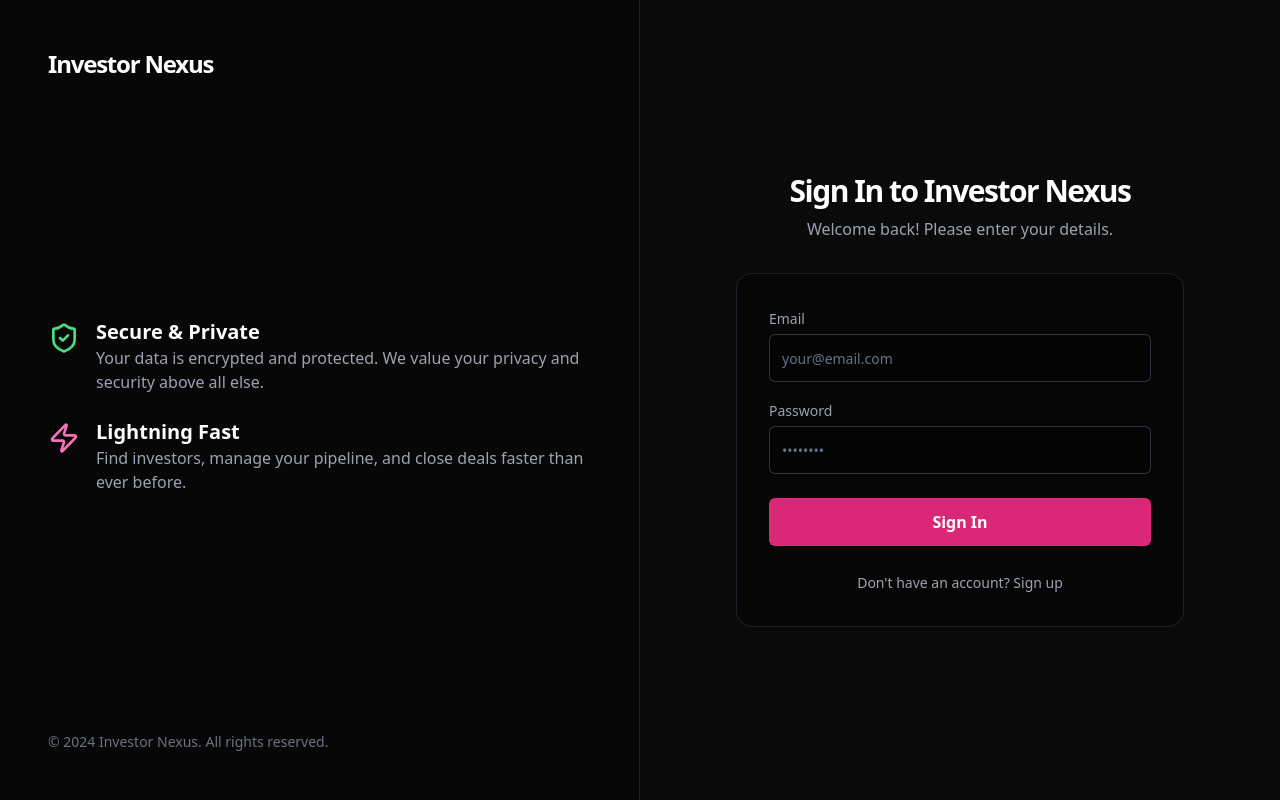
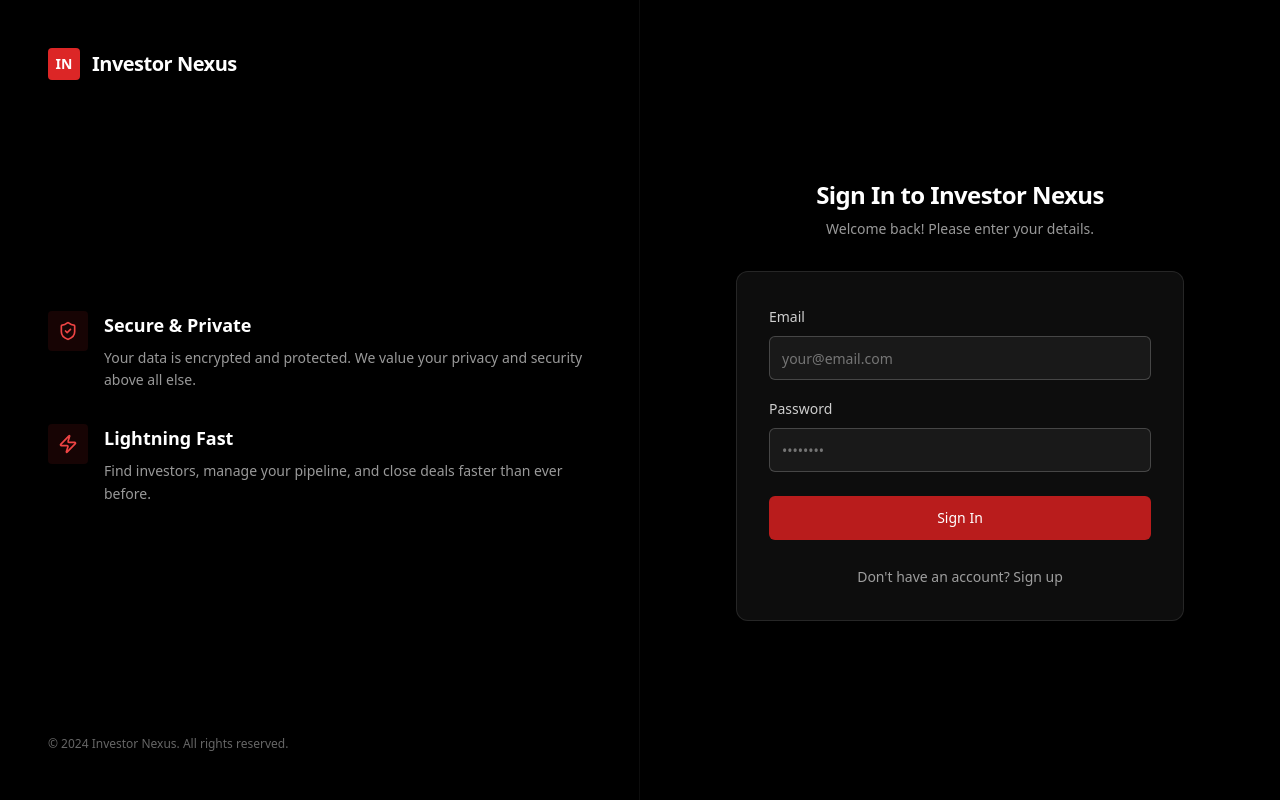
Before and after one commit to nithinworks/investor-nexus-dark, a React (Vite) app: page /auth in a window 1280 px wide. Built offline with nearby package versions, Linux system fonts and the light colour scheme; the HTML template or start-up script is replaced by a standard one; a web font is replaced by a local one.

Commit message:
Fix: Landing page and auth/dashboard styling
-   Restricts the background image to the hero section.
-   Adjusts button colors for better contrast.
-   Sets the overall site background to pure black.
-   Styles auth and dashboard pages to match the new branding.

```diff
--- a/src/components/auth/AuthForm.tsx
+++ b/src/components/auth/AuthForm.tsx
@@ -1,3 +1,4 @@
+
 import { useState } from "react";
 import { Button } from "@/components/ui/button";
 import { Input } from "@/components/ui/input";
@@ -60,7 +61,7 @@ const AuthForm = ({ isLogin, onToggle }: AuthFormProps) => {
     <form onSubmit={handleSubmit} className="space-y-6">
       <div className="space-y-4">
         <div>
-          <Label htmlFor="email" className="text-gray-400">
+          <Label htmlFor="email" className="text-white/80 text-sm font-medium">
             Email
           </Label>
           <Input
@@ -69,12 +70,12 @@ const AuthForm = ({ isLogin, onToggle }: AuthFormProps) => {
             value={email}
             onChange={(e) => setEmail(e.target.value)}
             required
-            className="bg-black/20 border-gray-700/80 text-white mt-1 h-12 focus:ring-pink-500 focus:border-pink-500"
+            className="bg-white/5 border-white/20 text-white mt-2 h-11 focus:ring-red-500 focus:border-red-500 placeholder:text-white/40"
             placeholder="your@email.com"
           />
         </div>
         <div>
-          <Label htmlFor="password" className="text-gray-400">
+          <Label htmlFor="password" className="text-white/80 text-sm font-medium">
             Password
           </Label>
           <Input
@@ -83,7 +84,7 @@ const AuthForm = ({ isLogin, onToggle }: AuthFormProps) => {
             value={password}
             onChange={(e) => setPassword(e.target.value)}
             required
-            className="bg-black/20 border-gray-700/80 text-white mt-1 h-12 focus:ring-pink-500 focus:border-pink-500"
+            className="bg-white/5 border-white/20 text-white mt-2 h-11 focus:ring-red-500 focus:border-red-500 placeholder:text-white/40"
             placeholder="••••••••"
           />
         </div>
@@ -91,7 +92,7 @@ const AuthForm = ({ isLogin, onToggle }: AuthFormProps) => {
 
       <Button
         type="submit"
-        className="w-full bg-pink-600 hover:bg-pink-700 text-white h-12 text-base font-semibold"
+        className="w-full bg-red-700 hover:bg-red-800 text-white h-11 text-sm font-medium rounded-md transition-all duration-200"
         disabled={loading}
       >
         {loading ? "Loading..." : isLogin ? "Sign In" : "Sign Up"}
@@ -101,7 +102,7 @@ const AuthForm = ({ isLogin, onToggle }: AuthFormProps) => {
         <button
           type="button"
           onClick={onToggle}
-          className="text-gray-400 hover:text-white text-sm transition-colors"
+          className="text-white/60 hover:text-white text-sm transition-colors"
         >
           {isLogin
             ? "Don't have an account? Sign up"
--- a/src/components/auth/AuthLayout.tsx
+++ b/src/components/auth/AuthLayout.tsx
@@ -1,3 +1,4 @@
+
 import { ReactNode } from "react";
 import { Link } from "react-router-dom";
 import { ShieldCheck } from "lucide-react";
@@ -11,47 +12,54 @@ interface AuthLayoutProps {
 
 const AuthLayout = ({ children, title, subtitle }: AuthLayoutProps) => {
   return (
-    <div className="min-h-screen bg-[#0A0A0A] text-white font-sans">
+    <div className="min-h-screen bg-black text-white font-satoshi">
       <div className="grid grid-cols-1 lg:grid-cols-2 min-h-screen">
-        <div className="hidden lg:flex flex-col justify-between p-12 bg-black/30 border-r border-gray-800/80">
-          <Link to="/" className="text-2xl font-bold tracking-tighter">
-            Investor Nexus
+        <div className="hidden lg:flex flex-col justify-between p-12 bg-black/95 border-r border-white/5">
+          <Link to="/" className="flex items-center space-x-3">
+            <div className="w-8 h-8 rounded bg-red-600 flex items-center justify-center">
+              <span className="text-white font-semibold text-sm">IN</span>
+            </div>
+            <span className="text-xl font-semibold tracking-tight">Investor Nexus</span>
           </Link>
-          <div className="space-y-6">
+          <div className="space-y-8">
             <div className="flex items-start gap-4">
-              <ShieldCheck className="h-8 w-8 text-green-400 mt-1 flex-shrink-0" />
+              <div className="w-10 h-10 rounded bg-red-600/10 flex items-center justify-center flex-shrink-0">
+                <ShieldCheck className="h-5 w-5 text-red-500" />
+              </div>
               <div>
-                <h3 className="text-xl font-semibold">Secure & Private</h3>
-                <p className="text-gray-400">
+                <h3 className="text-lg font-semibold mb-2">Secure & Private</h3>
+                <p className="text-white/60 text-sm leading-relaxed">
                   Your data is encrypted and protected. We value your privacy
                   and security above all else.
                 </p>
               </div>
             </div>
             <div className="flex items-start gap-4">
-              <Zap className="h-8 w-8 text-pink-400 mt-1 flex-shrink-0" />
+              <div className="w-10 h-10 rounded bg-red-600/10 flex items-center justify-center flex-shrink-0">
+                <Zap className="h-5 w-5 text-red-500" />
+              </div>
               <div>
-                <h3 className="text-xl font-semibold">Lightning Fast</h3>
-                <p className="text-gray-400">
+                <h3 className="text-lg font-semibold mb-2">Lightning Fast</h3>
+                <p className="text-white/60 text-sm leading-relaxed">
                   Find investors, manage your pipeline, and close deals faster
                   than ever before.
                 </p>
               </div>
             </div>
           </div>
-          <p className="text-sm text-gray-500">
+          <p className="text-xs text-white/40">
             &copy; 2024 Investor Nexus. All rights reserved.
           </p>
         </div>
-        <main className="flex items-center justify-center p-8">
+        <main className="flex items-center justify-center p-8 bg-black">
           <div className="max-w-md w-full">
             <div className="text-center mb-8">
-              <h2 className="text-3xl font-bold tracking-tighter text-white mb-2">
+              <h2 className="text-2xl font-semibold tracking-tight text-white mb-2">
                 {title}
               </h2>
-              <p className="text-gray-400">{subtitle}</p>
+              <p className="text-white/60 text-sm">{subtitle}</p>
             </div>
-            <div className="bg-black/30 rounded-2xl p-8 border border-gray-800/80">
+            <div className="bg-white/5 rounded-xl p-8 border border-white/10 backdrop-blur-sm">
               {children}
             </div>
           </div>
--- a/src/components/layout/Header.tsx
+++ b/src/components/layout/Header.tsx
@@ -1,3 +1,4 @@
+
 import { useAuth } from "@/hooks/useAuth";
 import { Button } from "@/components/ui/button";
 import { LogOut, User, Settings, LifeBuoy } from "lucide-react";
@@ -16,11 +17,14 @@ const Header = () => {
   const { user, signOut } = useAuth();
 
   return (
-    <header className="fixed top-0 left-0 right-0 z-40 bg-black/50 backdrop-blur-lg border-b border-gray-800/80">
+    <header className="fixed top-0 left-0 right-0 z-40 bg-black/80 backdrop-blur-xl border-b border-white/5">
       <div className="max-w-7xl mx-auto px-4 sm:px-6 lg:px-8">
         <div className="flex justify-between items-center h-20">
-          <Link to="/" className="text-2xl font-bold tracking-tighter">
-            Investor Nexus
+          <Link to="/" className="flex items-center space-x-3">
+            <div className="w-8 h-8 rounded bg-red-600 flex items-center justify-center">
+              <span className="text-white font-semibold text-sm">IN</span>
+            </div>
+            <span className="text-xl font-semibold tracking-tight text-white">Investor Nexus</span>
           </Link>
 
           {user && (
@@ -29,21 +33,21 @@ const Header = () => {
                 <DropdownMenuTrigger asChild>
                   <Button
                     variant="ghost"
-                    className="relative h-10 w-10 rounded-full"
+                    className="relative h-10 w-10 rounded-full hover:bg-white/10"
                   >
                     <Avatar className="h-10 w-10">
                       <AvatarImage
                         src={`https://api.dicebear.com/7.x/pixel-art/svg?seed=${user.id}`}
                         alt="User avatar"
                       />
-                      <AvatarFallback>
+                      <AvatarFallback className="bg-red-600 text-white">
                         {user.email?.[0].toUpperCase()}
                       </AvatarFallback>
                     </Avatar>
                   </Button>
                 </DropdownMenuTrigger>
                 <DropdownMenuContent
-                  className="w-56 bg-black/80 border-gray-700/80 text-white"
+                  className="w-56 bg-black/90 border-white/10 text-white backdrop-blur-sm"
                   align="end"
                   forceMount
                 >
@@ -52,28 +56,28 @@ const Header = () => {
                       <p className="text-sm font-medium leading-none">
                         My Account
                       </p>
-                      <p className="text-xs leading-none text-gray-400">
+                      <p className="text-xs leading-none text-white/60">
                         {user.email}
                       </p>
                     </div>
                   </DropdownMenuLabel>
-                  <DropdownMenuSeparator className="bg-gray-700/80" />
-                  <DropdownMenuItem className="focus:bg-gray-700/80">
+                  <DropdownMenuSeparator className="bg-white/10" />
+                  <DropdownMenuItem className="focus:bg-white/10 cursor-pointer">
                     <User className="mr-2 h-4 w-4" />
                     <span>Profile</span>
                   </DropdownMenuItem>
-                  <DropdownMenuItem className="focus:bg-gray-700/80">
+                  <DropdownMenuItem className="focus:bg-white/10 cursor-pointer">
                     <Settings className="mr-2 h-4 w-4" />
                     <span>Settings</span>
                   </DropdownMenuItem>
-                  <DropdownMenuItem className="focus:bg-gray-700/80">
+                  <DropdownMenuItem className="focus:bg-white/10 cursor-pointer">
                     <LifeBuoy className="mr-2 h-4 w-4" />
                     <span>Support</span>
                   </DropdownMenuItem>
-                  <DropdownMenuSeparator className="bg-gray-700/80" />
+                  <DropdownMenuSeparator className="bg-white/10" />
                   <DropdownMenuItem
                     onClick={signOut}
-                    className="focus:bg-red-500/20"
+                    className="focus:bg-red-500/20 cursor-pointer text-red-400"
                   >
                     <LogOut className="mr-2 h-4 w-4" />
                     <span>Sign Out</span>
--- a/tailwind.config.ts
+++ b/tailwind.config.ts
@@ -29,7 +29,7 @@ export default {
         background: "hsl(var(--background))",
         foreground: "hsl(var(--foreground))",
         primary: {
-          DEFAULT: "hsl(0 84% 60%)",
+          DEFAULT: "hsl(0 73% 41%)",
           foreground: "hsl(0 0% 100%)",
         },
         secondary: {
```
Also changed, not shown: src/pages/Dashboard.tsx (+5 -4 lines), src/pages/Landing.tsx (+32 -32 lines).
